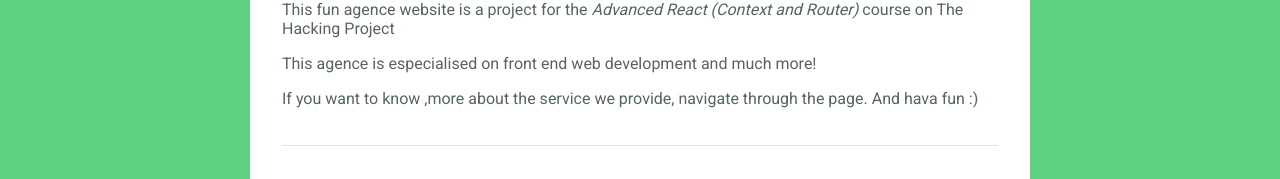
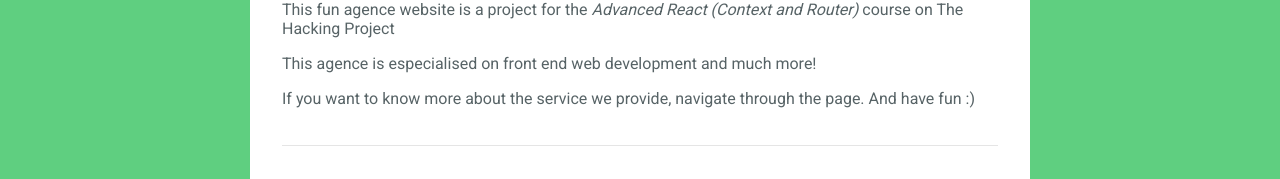
Before and after one commit to Janainaf/agence, a React (Create React App) app in the folder webagence/: page / in a window 1280 px wide. Shown: the part 214-393 px from the top of the page. Built offline with nearby package versions, Linux system fonts and the light colour scheme.

Commit message:
adding routes to header

```diff
--- a/webagence/src/components/App.js
+++ b/webagence/src/components/App.js
@@ -10,7 +10,6 @@
   <BrowserRouter>
     <div className="container">
       <Header />
-
       <Route exact path="/" component={Home} />
       <Route path="/about" component={About} />
       <Route path="/works" component={Works} />
--- a/webagence/src/components/Header.js
+++ b/webagence/src/components/Header.js
@@ -1,4 +1,5 @@
 import React from "react";
+import { Link } from "react-router-dom";
 
 const Header = () => (
   <header>
@@ -6,13 +7,13 @@
 
     <ul className="main-nav">
       <li>
-        <a href="#">Home</a>
+        <Link to="/">Home</Link>
       </li>
       <li>
-        <a href="#">About</a>
+        <Link to="/about">About</Link>
       </li>
       <li>
-        <a href="#">Works</a>
+        <Link to="works">Works</Link>
       </li>
     </ul>
   </header>
--- a/webagence/src/components/Home.js
+++ b/webagence/src/components/Home.js
@@ -15,8 +15,8 @@
           more!
         </p>
         <p>
-          If you want to know ,more about the service we provide, navigate
-          through the page. And hava fun :)
+          If you want to know more about the service we provide, navigate
+          through the page. And have fun :)
         </p>
         <hr />
       </div>
```
